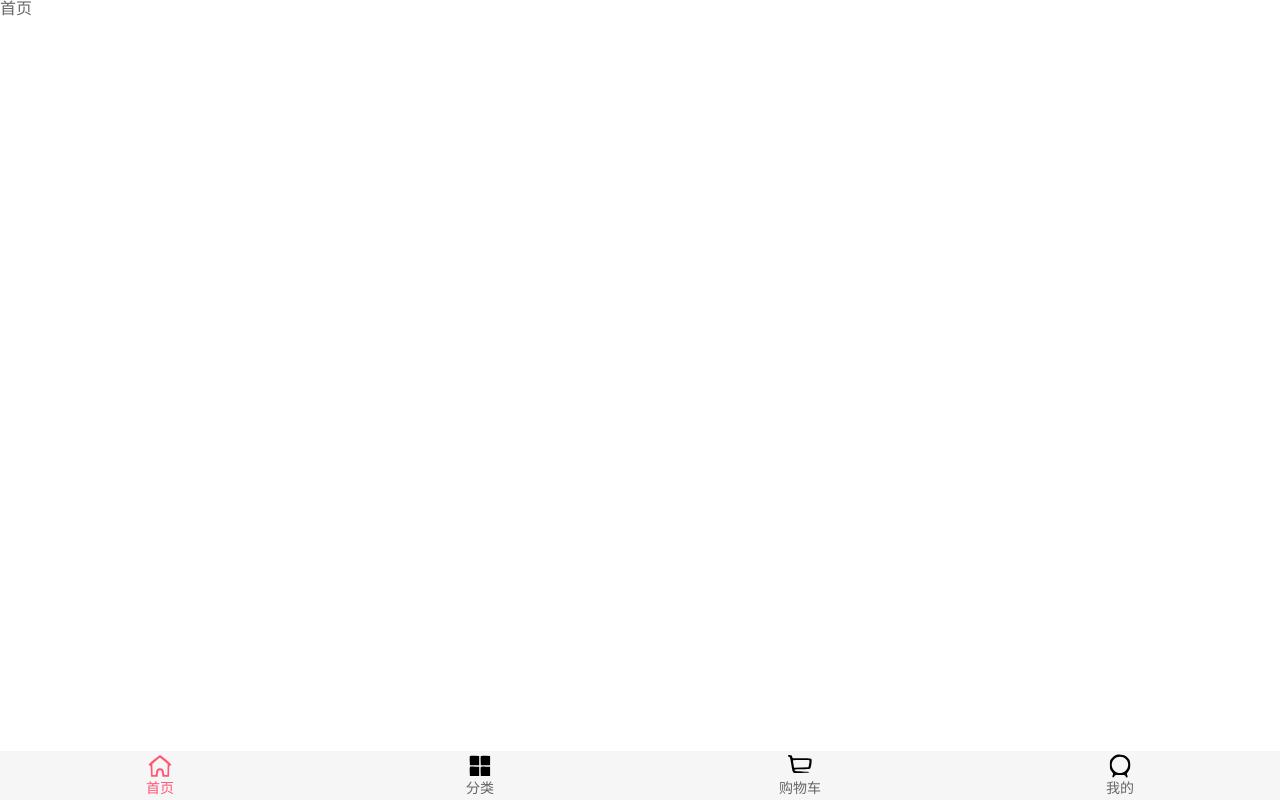
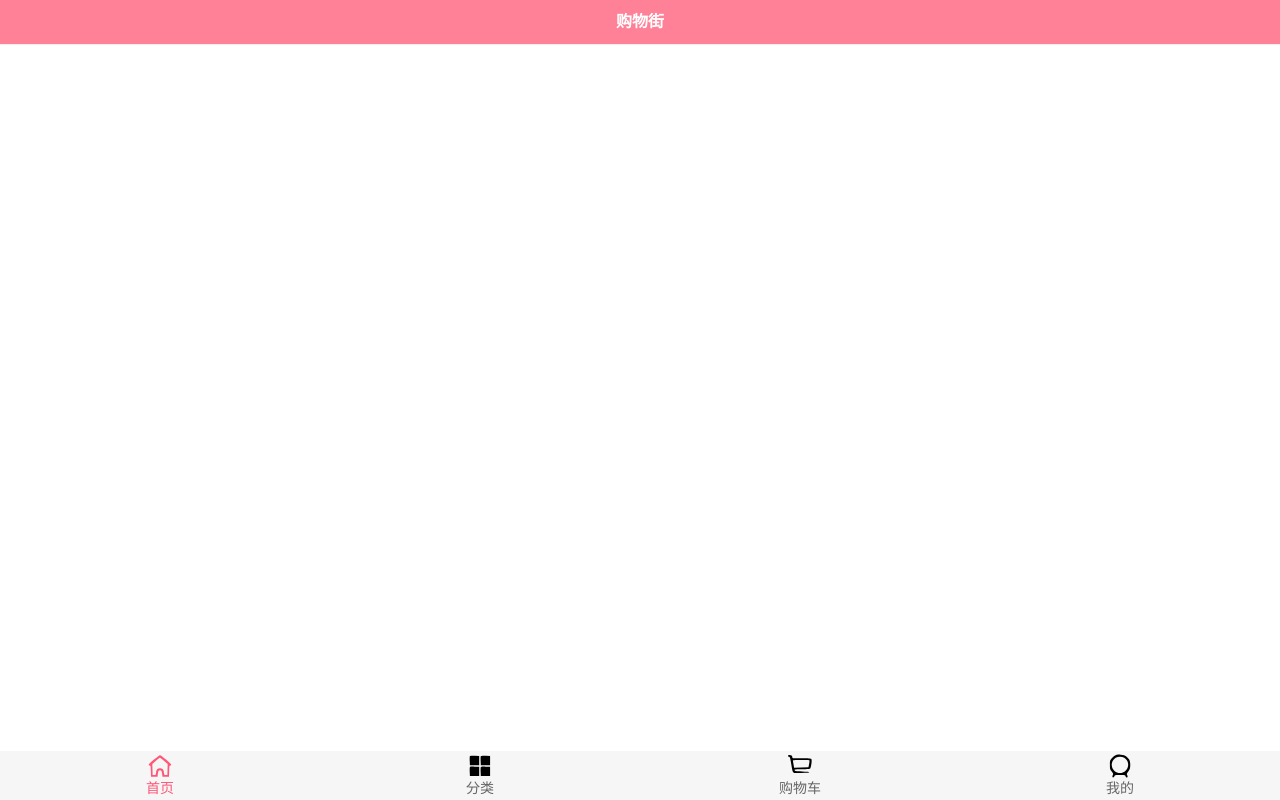
Before and after one commit to Oopspp/myshop, a Vue app: page /home in a window 1280 px wide. Built offline with nearby package versions, Linux system fonts and the light colour scheme; the HTML template or start-up script is replaced by a standard one.

Commit message:
navbar组件封装

```diff
--- a/src/App.vue
+++ b/src/App.vue
@@ -1,7 +1,7 @@
 <template>
   <div id="app">
-    <router-view></router-view>
-    <main-tab-bar></main-tab-bar>
+    <router-view/>
+    <main-tab-bar/>
   </div>
 </template>
 
--- /dev/null
+++ b/src/components/common/navbar/NavBar.vue
@@ -0,0 +1,30 @@
+<template>
+  <div class="nav-bar">
+    <div class="left"><slot name="left"></slot></div>
+    <div class="center"><slot name="center"></slot></div>
+    <div class="right"><slot name="right"></slot></div>
+  </div>
+</template>
+
+<script>
+export default {
+  name: "NavBar"
+}
+</script>
+
+<style scoped>
+.nav-bar{
+  display: flex;
+  height: 44px;
+  line-height: 44px;
+  text-align: center;
+  box-shadow: 0 1px 1px rgba(100,100,100,.1);
+}
+.left,.right{
+  width: 60px;
+  /*background-color: red;*/
+}
+.center{
+  flex: 1;
+}
+</style>
--- a/src/views/home/Home.vue
+++ b/src/views/home/Home.vue
@@ -1,18 +1,27 @@
 <template>
-  <div>首页</div>
+  <div class="home">
+    <nav-bar class="home-nav"><div slot="center">购物街</div></nav-bar>
+  </div>
 </template>
 
 <script>
-
+import NavBar from "../../components/common/navbar/NavBar"
 
 export default {
   name: 'Home',
   components: {
-
+    NavBar
   }
 }
 </script>
 
-<style>
-
+<style scoped>
+.home{
+  height: 100vh;
+}
+.home-nav{
+  background-color: var(--color-tint);
+  font-weight: 700;
+  color: #fff;
+}
 </style>
```
